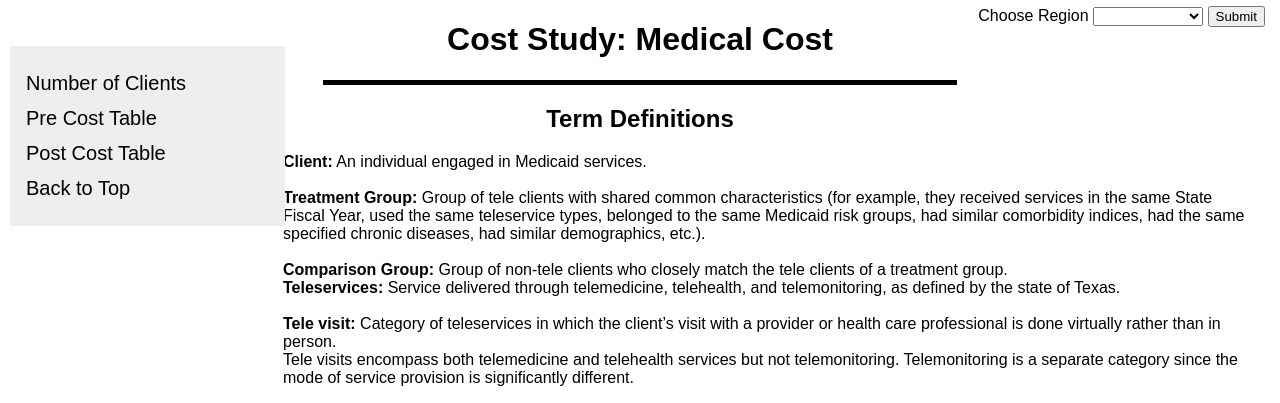
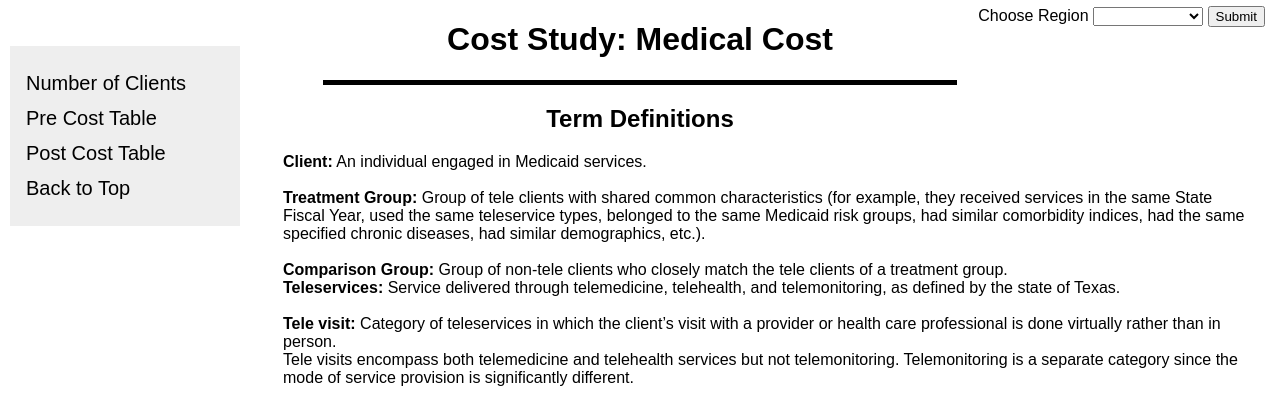
Before and after one commit to Hariharan2907/telemed_project, a Flask app: template templates/medcost.html in a window 1280 px wide. Shown: the part 54-457 px from the top of the page. Run offline with Flask 2, Linux system fonts and the light colour scheme; the template is opened without the code that fills it: most values are stand-ins (such as "Sample title", 1, 10 or a date in 2020); parts of the project's set-up code (start-up, migrations or seed data) failed here and were passed over.

Commit message:
Made changes to margins and formatting

```diff
--- a/static/css/main.css
+++ b/static/css/main.css
@@ -73,7 +73,6 @@ table.dataframe {
   border-collapse: collapse;
   text-align:center;
   padding: 10px;
-
   font-size: 16px;
 }
 
@@ -82,6 +81,7 @@ table.dataframe {
   border-collapse: collapse;
   text-align:center;
   padding: 10px;
+
 }
 .dataframe td:nth-child(3), .dataframe th:nth-child(3) {
   border-left: solid 3px rgb(0, 0, 0);
@@ -90,6 +90,10 @@ table.dataframe {
 
  .dataframe td:nth-child(6), .dataframe th:nth-child(6) {
   border-left: solid 3px rgb(0, 0, 0);
+ }
+
+ .dataframe tr:first-child{
+  border-top: solid 3px rgb(0, 0, 0);
  }
 
 
@@ -107,7 +111,7 @@ caption {
 }
 
 .sidenav {
-  width: 275px;
+  width: 230px;
   position: fixed;
   z-index: 1;
   top: 100px;
```
